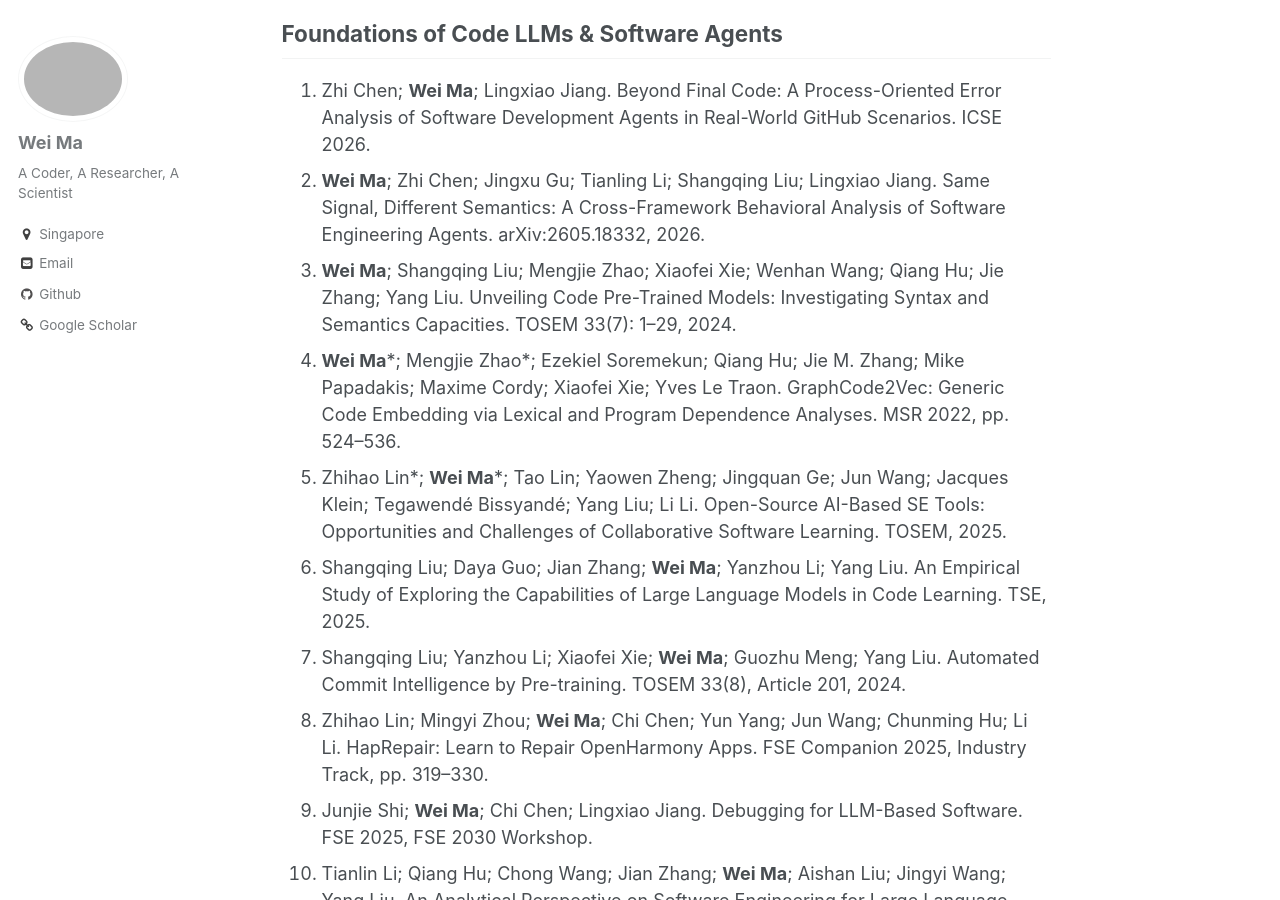
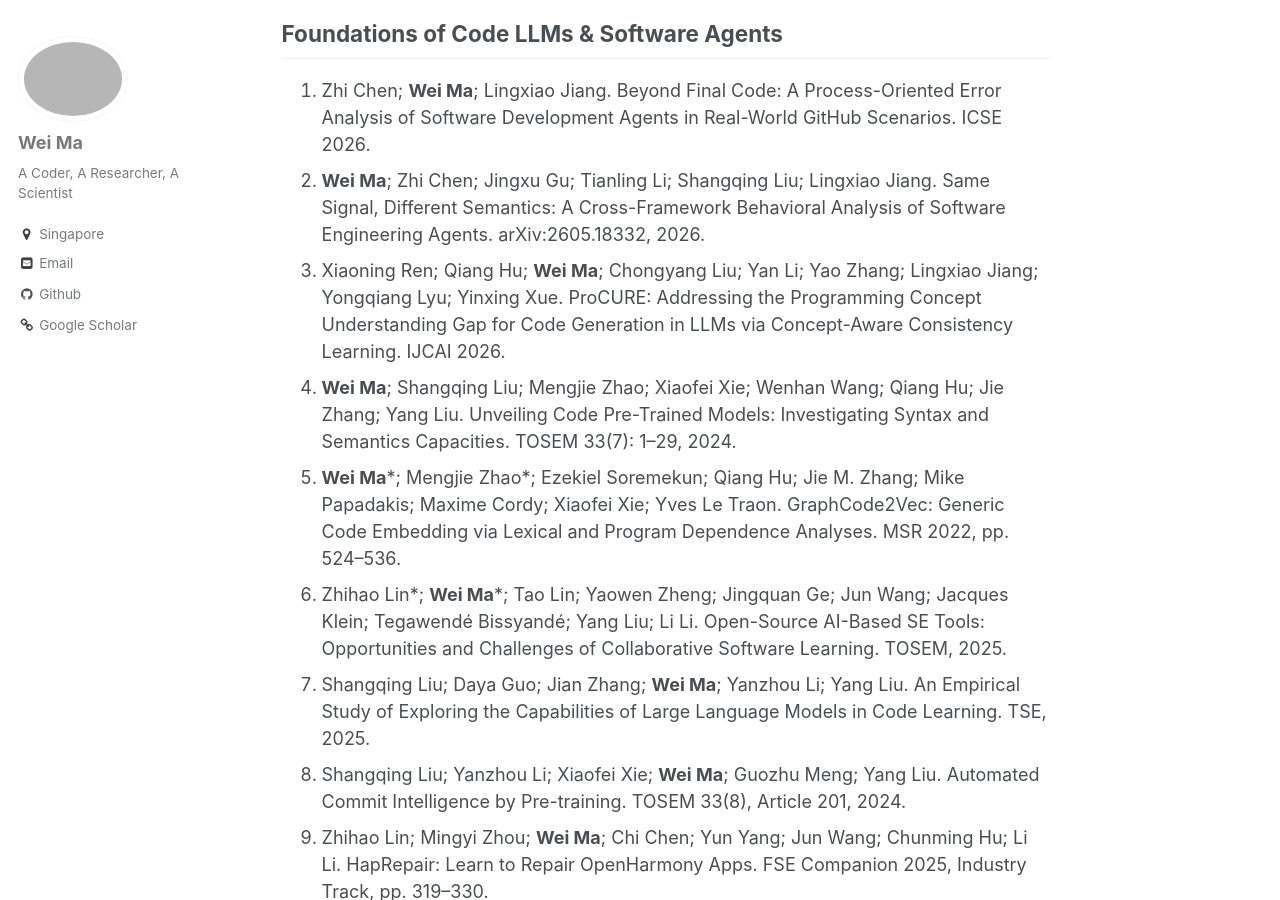
Before and after one commit to Marvinmw/weima, a Jekyll site: the page built from _pages/publications.md, in a window 1280 px wide and 900 px high, scrolled down 2625 px. Built offline with Jekyll 4.4.1, drawn with Linux system fonts in a browser that asks for light colours.

Commit message:
Add ProCURE (IJCAI 2026) and fix Chinese name
- news (both languages): ProCURE accepted by IJCAI 2026
- publications: add ProCURE to the code-LLM section, renumber
- bio: include IJCAI in the venue list
- zh: 马巍 -> 马威

Co-Authored-By: Claude Opus 5 <noreply@anthropic.com>

```diff
--- a/_pages/publications.md
+++ b/_pages/publications.md
@@ -45,13 +45,14 @@ Full list on [Google Scholar](https://scholar.google.com/citations?user=ZubTNs0A
 
 1. Zhi Chen; **Wei Ma**; Lingxiao Jiang. Beyond Final Code: A Process-Oriented Error Analysis of Software Development Agents in Real-World GitHub Scenarios. ICSE 2026.
 2. **Wei Ma**; Zhi Chen; Jingxu Gu; Tianling Li; Shangqing Liu; Lingxiao Jiang. Same Signal, Different Semantics: A Cross-Framework Behavioral Analysis of Software Engineering Agents. arXiv:2605.18332, 2026.
-3. **Wei Ma**; Shangqing Liu; Mengjie Zhao; Xiaofei Xie; Wenhan Wang; Qiang Hu; Jie Zhang; Yang Liu. Unveiling Code Pre-Trained Models: Investigating Syntax and Semantics Capacities. TOSEM 33(7): 1–29, 2024.
-4. **Wei Ma**\*; Mengjie Zhao\*; Ezekiel Soremekun; Qiang Hu; Jie M. Zhang; Mike Papadakis; Maxime Cordy; Xiaofei Xie; Yves Le Traon. GraphCode2Vec: Generic Code Embedding via Lexical and Program Dependence Analyses. MSR 2022, pp. 524–536.
-5. Zhihao Lin\*; **Wei Ma**\*; Tao Lin; Yaowen Zheng; Jingquan Ge; Jun Wang; Jacques Klein; Tegawendé Bissyandé; Yang Liu; Li Li. Open-Source AI-Based SE Tools: Opportunities and Challenges of Collaborative Software Learning. TOSEM, 2025.
-6. Shangqing Liu; Daya Guo; Jian Zhang; **Wei Ma**; Yanzhou Li; Yang Liu. An Empirical Study of Exploring the Capabilities of Large Language Models in Code Learning. TSE, 2025.
-7. Shangqing Liu; Yanzhou Li; Xiaofei Xie; **Wei Ma**; Guozhu Meng; Yang Liu. Automated Commit Intelligence by Pre-training. TOSEM 33(8), Article 201, 2024.
-8. Zhihao Lin; Mingyi Zhou; **Wei Ma**; Chi Chen; Yun Yang; Jun Wang; Chunming Hu; Li Li. HapRepair: Learn to Repair OpenHarmony Apps. FSE Companion 2025, Industry Track, pp. 319–330.
-9. Junjie Shi; **Wei Ma**; Chi Chen; Lingxiao Jiang. Debugging for LLM-Based Software. FSE 2025, FSE 2030 Workshop.
-10. Tianlin Li; Qiang Hu; Chong Wang; Jian Zhang; **Wei Ma**; Aishan Liu; Jingyi Wang; Yang Liu. An Analytical Perspective on Software Engineering for Large Language Models. ICECCS 2025, pp. 489–494.
-11. Yao Zhang; Yude Bai; Minhong Dong; Keqing Cen; Ji Zhang; Qiang Hu; **Wei Ma**; Yongqiang Lyu; Ruitao Feng; Xiaohong Li; Junjie Wang; Lingxiao Jiang; Yang Liu. LIMR: Intent-Aware Mashup API Recommendation via LLM-Augmented Multi-Scale Fusion. IEEE Transactions on Services Computing, 2026.
-12. Wenhan Wang; Yanzhou Li; Anran Li; Jian Zhang; **Wei Ma**; Yang Liu. An Empirical Study on Noisy Label Learning for Program Understanding. ICSE 2024, Article 95, pp. 1–12.
+3. Xiaoning Ren; Qiang Hu; **Wei Ma**; Chongyang Liu; Yan Li; Yao Zhang; Lingxiao Jiang; Yongqiang Lyu; Yinxing Xue. ProCURE: Addressing the Programming Concept Understanding Gap for Code Generation in LLMs via Concept-Aware Consistency Learning. IJCAI 2026.
+4. **Wei Ma**; Shangqing Liu; Mengjie Zhao; Xiaofei Xie; Wenhan Wang; Qiang Hu; Jie Zhang; Yang Liu. Unveiling Code Pre-Trained Models: Investigating Syntax and Semantics Capacities. TOSEM 33(7): 1–29, 2024.
+5. **Wei Ma**\*; Mengjie Zhao\*; Ezekiel Soremekun; Qiang Hu; Jie M. Zhang; Mike Papadakis; Maxime Cordy; Xiaofei Xie; Yves Le Traon. GraphCode2Vec: Generic Code Embedding via Lexical and Program Dependence Analyses. MSR 2022, pp. 524–536.
+6. Zhihao Lin\*; **Wei Ma**\*; Tao Lin; Yaowen Zheng; Jingquan Ge; Jun Wang; Jacques Klein; Tegawendé Bissyandé; Yang Liu; Li Li. Open-Source AI-Based SE Tools: Opportunities and Challenges of Collaborative Software Learning. TOSEM, 2025.
+7. Shangqing Liu; Daya Guo; Jian Zhang; **Wei Ma**; Yanzhou Li; Yang Liu. An Empirical Study of Exploring the Capabilities of Large Language Models in Code Learning. TSE, 2025.
+8. Shangqing Liu; Yanzhou Li; Xiaofei Xie; **Wei Ma**; Guozhu Meng; Yang Liu. Automated Commit Intelligence by Pre-training. TOSEM 33(8), Article 201, 2024.
+9. Zhihao Lin; Mingyi Zhou; **Wei Ma**; Chi Chen; Yun Yang; Jun Wang; Chunming Hu; Li Li. HapRepair: Learn to Repair OpenHarmony Apps. FSE Companion 2025, Industry Track, pp. 319–330.
+10. Junjie Shi; **Wei Ma**; Chi Chen; Lingxiao Jiang. Debugging for LLM-Based Software. FSE 2025, FSE 2030 Workshop.
+11. Tianlin Li; Qiang Hu; Chong Wang; Jian Zhang; **Wei Ma**; Aishan Liu; Jingyi Wang; Yang Liu. An Analytical Perspective on Software Engineering for Large Language Models. ICECCS 2025, pp. 489–494.
+12. Yao Zhang; Yude Bai; Minhong Dong; Keqing Cen; Ji Zhang; Qiang Hu; **Wei Ma**; Yongqiang Lyu; Ruitao Feng; Xiaohong Li; Junjie Wang; Lingxiao Jiang; Yang Liu. LIMR: Intent-Aware Mashup API Recommendation via LLM-Augmented Multi-Scale Fusion. IEEE Transactions on Services Computing, 2026.
+13. Wenhan Wang; Yanzhou Li; Anran Li; Jian Zhang; **Wei Ma**; Yang Liu. An Empirical Study on Noisy Label Learning for Program Understanding. ICSE 2024, Article 95, pp. 1–12.
```
Also changed, not shown: _pages/about-zh.md (+3 -2 lines), _pages/about.md (+2 -1 lines).
